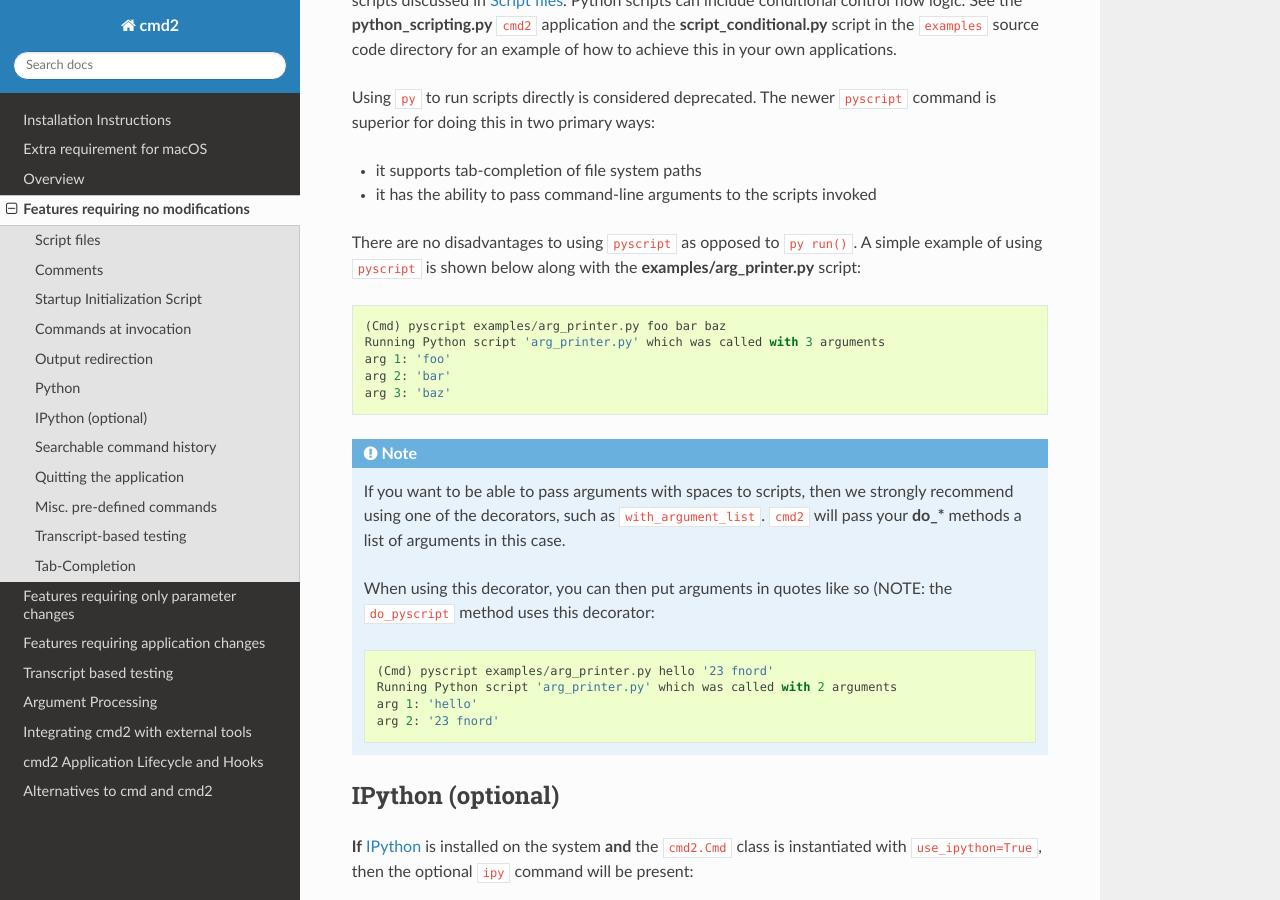
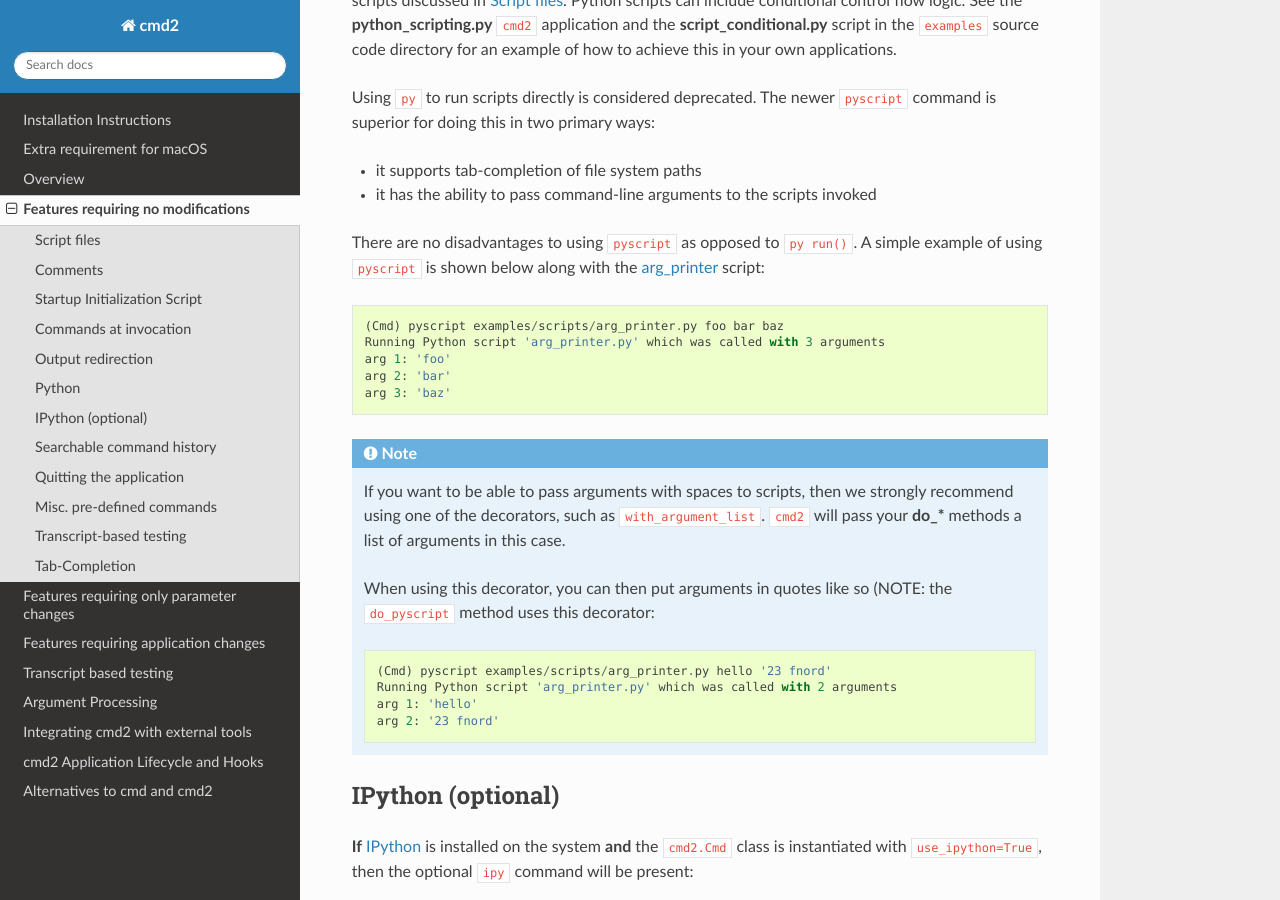
Before and after one commit to python-cmd2/cmd2, a Sphinx documentation site: the page built from docs/freefeatures.rst, in a window 1280 px wide and 900 px high, scrolled down 4069 px. Built offline with Sphinx 7.4.7 and the Read the Docs theme 2.0.0, drawn with Linux system fonts in a browser that asks for light colours.

Commit message:
Updated CodeOwners file and fixed minor errors in freefeatures.rst

```diff
--- a/docs/freefeatures.rst
+++ b/docs/freefeatures.rst
@@ -201,9 +199,9 @@ is superior for doing this in two primary ways:
 - it has the ability to pass command-line arguments to the scripts invoked
 
 There are no disadvantages to using ``pyscript`` as opposed to ``py run()``.  A simple example
-of using ``pyscript`` is shown below  along with the **examples/arg_printer.py** script::
+of using ``pyscript`` is shown below  along with the arg_printer_ script::
 
-    (Cmd) pyscript examples/arg_printer.py foo bar baz
+    (Cmd) pyscript examples/scripts/arg_printer.py foo bar baz
     Running Python script 'arg_printer.py' which was called with 3 arguments
     arg 1: 'foo'
     arg 2: 'bar'
@@ -216,11 +214,12 @@ of using ``pyscript`` is shown below  along with the **examples/arg_printer.py**
 
     When using this decorator, you can then put arguments in quotes like so (NOTE: the ``do_pyscript`` method uses this decorator::
 
-        (Cmd) pyscript examples/arg_printer.py hello '23 fnord'
+        (Cmd) pyscript examples/scripts/arg_printer.py hello '23 fnord'
         Running Python script 'arg_printer.py' which was called with 2 arguments
         arg 1: 'hello'
         arg 2: '23 fnord'
 
+.. _arg_printer: https://github.com/python-cmd2/cmd2/blob/master/examples/scripts/arg_printer.py
 
 IPython (optional)
 ==================
```
Also changed, not shown: other parts of docs/freefeatures.rst (+0 -2 lines), 1 other file.
